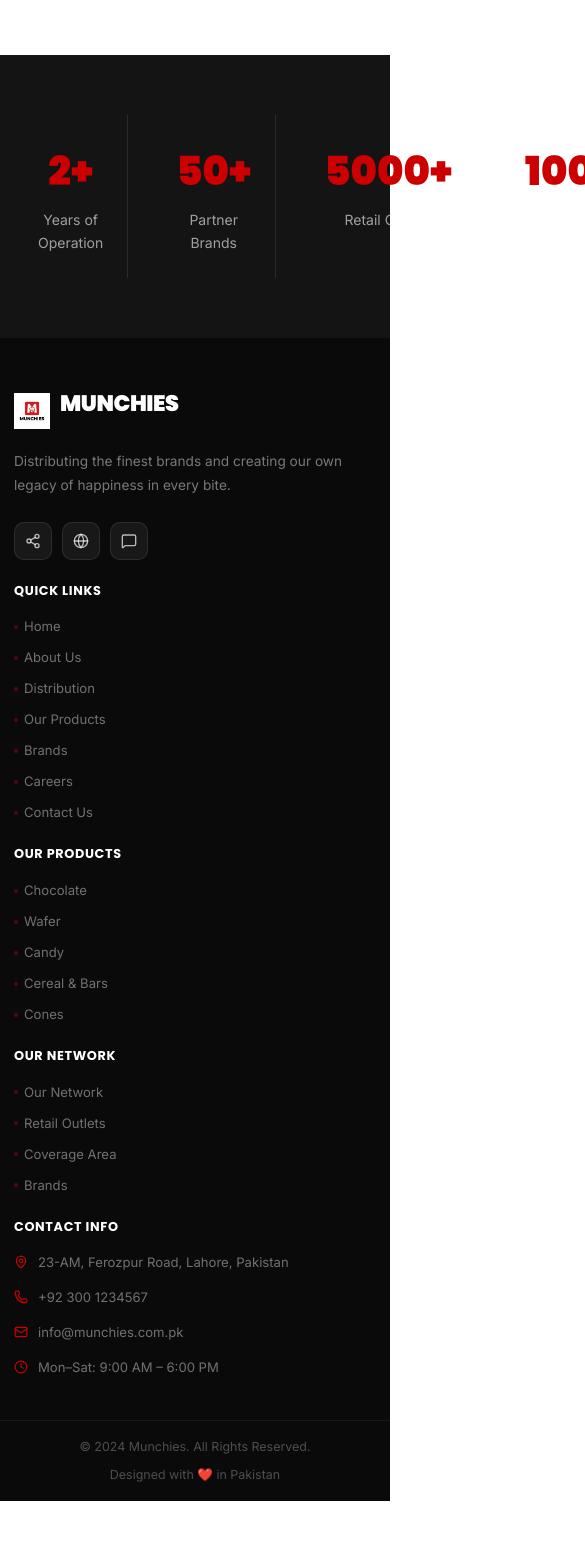
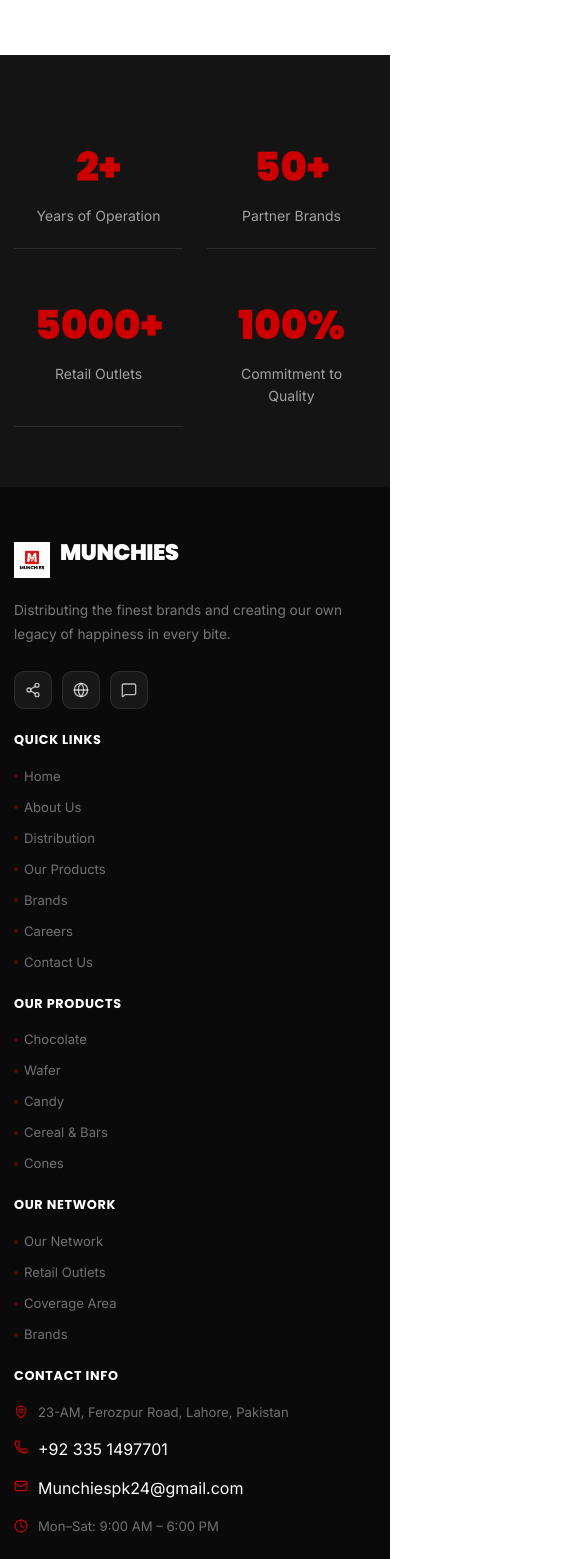
Before and after one commit to Sammalik8884/munchies-website, a React (Vite) app: page /about in a window 390 px wide. Shown: the part 2049-3608 px from the top of the page, 585 px wide, since content can reach past the window. Before the commit the page ends 3550 px from the top, so only its background shows below. Built offline with nearby package versions, Linux system fonts and the light colour scheme.

Commit message:
fix: scroll-to-top on nav, About stats mobile grid, real email/WhatsApp, clickable footer contact

```diff
--- a/src/App.jsx
+++ b/src/App.jsx
@@ -1,5 +1,6 @@
 import { Routes, Route, useLocation } from 'react-router-dom'
 import { AnimatePresence } from 'framer-motion'
+import { useEffect } from 'react'
 import { LanguageProvider } from './context/LanguageContext'
 import Navbar from './components/Navbar'
 import Footer from './components/Footer'
@@ -11,12 +12,22 @@
 import Careers from './pages/Careers'
 import Contact from './pages/Contact'
 
+// Scrolls to top on every route change
+function ScrollToTop() {
+  const { pathname } = useLocation()
+  useEffect(() => {
+    window.scrollTo({ top: 0, behavior: 'instant' })
+  }, [pathname])
+  return null
+}
+
 function App() {
   const location = useLocation()
 
   return (
     <LanguageProvider>
       <div className="app">
+        <ScrollToTop />
         <Navbar />
         <AnimatePresence mode="wait">
           <Routes location={location} key={location.pathname}>
--- a/src/components/Footer.jsx
+++ b/src/components/Footer.jsx
@@ -52,7 +52,8 @@
               <Globe size={16} />
               </motion.a>
               <motion.a
-                href="https://wa.me/923001234567"
+                href="https://wa.me/923351497701"
+
                 target="_blank"
                 className="social-link"
                 whileHover={{ scale: 1.1 }}
@@ -64,6 +65,7 @@
           </div>
 
           {/* Quick Links */}
+
           <div className="footer-col">
             <h4>{f.quickLinks}</h4>
             <ul>
@@ -108,17 +110,18 @@
             </div>
             <div className="footer-contact-item">
               <Phone size={14} />
-              <span>{f.phone}</span>
+              <a href={`tel:${f.phone}`} style={{ color: 'inherit' }}>{f.phone}</a>
             </div>
             <div className="footer-contact-item">
               <Mail size={14} />
-              <span>{f.email}</span>
+              <a href={`mailto:${f.email}`} style={{ color: 'inherit' }}>{f.email}</a>
             </div>
             <div className="footer-contact-item">
               <Clock size={14} />
               <span>{f.hours}</span>
             </div>
           </div>
+
         </div>
       </div>
 
--- a/src/context/LanguageContext.jsx
+++ b/src/context/LanguageContext.jsx
@@ -67,9 +67,10 @@
       designed: 'Designed with',
       inPakistan: 'in Pakistan',
       address: '23-AM, Ferozpur Road, Lahore, Pakistan',
-      phone: '+92 300 1234567',
-      whatsapp: '+92 301 7654321',
-      email: 'info@munchies.com.pk',
+      phone: '+92 335 1497701',
+      whatsapp: '+92 335 1497701',
+      email: 'Munchiespk24@gmail.com',
+
       hours: 'Mon–Sat: 9:00 AM – 6:00 PM',
     },
     about: {
@@ -129,8 +130,9 @@
       label: 'CONTACT US',
       title: "We'd love to hear from you.",
       address: { label: 'Head Office', value: '23-AM, Ferozpur Road, Lahore, Pakistan' },
-      phone: { label: 'Phone / WhatsApp', value: '+92 300 1234567\n+92 301 7654321' },
-      email: { label: 'Email', value: 'info@munchies.com.pk' },
+      phone: { label: 'Phone / WhatsApp', value: '+92 335 1497701' },
+      email: { label: 'Email', value: 'Munchiespk24@gmail.com' },
+
       hours: { label: 'Business Hours', value: 'Monday – Saturday\n9:00 AM – 6:00 PM' },
       form: {
         title: 'Send us a Message',
@@ -207,9 +209,10 @@
       designed: 'ڈیزائن کیا گیا',
       inPakistan: 'پاکستان میں',
       address: '23-AM، فیروزپور روڈ، لاہور، پاکستان',
-      phone: '+92 300 1234567',
-      whatsapp: '+92 301 7654321',
-      email: 'info@munchies.com.pk',
+      phone: '+92 335 1497701',
+      whatsapp: '+92 335 1497701',
+      email: 'Munchiespk24@gmail.com',
+
       hours: 'پیر–ہفتہ: صبح 9 بجے – شام 6 بجے',
     },
     about: {
@@ -269,8 +272,9 @@
       label: 'رابطہ کریں',
       title: 'ہم آپ سے سننا چاہتے ہیں۔',
       address: { label: 'ہیڈ آفس', value: '23-AM، فیروزپور روڈ، لاہور، پاکستان' },
-      phone: { label: 'فون / واٹس ایپ', value: '+92 300 1234567\n+92 301 7654321' },
-      email: { label: 'ای میل', value: 'info@munchies.com.pk' },
+      phone: { label: 'فون / واٹس ایپ', value: '+92 335 1497701' },
+      email: { label: 'ای میل', value: 'Munchiespk24@gmail.com' },
+
       hours: { label: 'کاروباری اوقات', value: 'پیر – ہفتہ\nصبح 9 بجے – شام 6 بجے' },
       form: {
         title: 'ہمیں پیغام بھیجیں',
--- a/src/index.css
+++ b/src/index.css
@@ -1219,8 +1219,28 @@
 .form-success { text-align: center; padding: 48px; color: var(--primary); font-family: var(--font-heading); font-weight: 700; }
 
 /* ================================================
+   ABOUT DARK STATS BANNER
+   ================================================ */
+
+.about-dark-stats {
+  display: grid;
+  grid-template-columns: repeat(4, 1fr);
+  gap: 24px;
+}
+
+.about-dark-stat-item {
+  text-align: center;
+  padding: 24px;
+}
+
+.about-dark-stat-item.has-border {
+  border-right: 1px solid rgba(255, 255, 255, 0.1);
+}
+
+/* ================================================
    PAGE TRANSITION
    ================================================ */
+
 
 .page-transition-wrapper { min-height: 100vh; }
 
@@ -1291,6 +1311,12 @@
   .why-choose { padding: 44px 24px; }
   .why-choose h2 { font-size: 1.5rem; margin-bottom: 24px; }
   .why-grid { grid-template-columns: 1fr 1fr; gap: 16px; }
+
+  /* About dark stats */
+  .about-dark-stats { grid-template-columns: 1fr 1fr; }
+  .about-dark-stat-item.has-border { border-right: none; border-bottom: 1px solid rgba(255,255,255,0.1); }
+  .about-dark-stat-item:nth-child(even).has-border { border-right: none; }
+  .about-dark-stat-item { padding: 20px 12px; }
 
   /* Brands section */
   .brands-section { padding: 48px 0; }
--- a/src/pages/About.jsx
+++ b/src/pages/About.jsx
@@ -109,7 +109,7 @@
       <section style={{ background: 'var(--bg-dark)', padding: '60px 0' }}>
         <div className="container">
           <motion.div
-            style={{ display: 'grid', gridTemplateColumns: 'repeat(4, 1fr)', gap: 24 }}
+            className="about-dark-stats"
             variants={container}
             initial="hidden"
             whileInView="show"
@@ -124,7 +124,7 @@
               <motion.div
                 key={i}
                 variants={fadeUp}
-                style={{ textAlign: 'center', padding: '24px', borderRight: i < 3 ? '1px solid rgba(255,255,255,0.1)' : 'none' }}
+                className={`about-dark-stat-item${i < 3 ? ' has-border' : ''}`}
               >
                 <div style={{ fontFamily: 'var(--font-heading)', fontSize: '2.5rem', fontWeight: 900, color: 'var(--primary)' }}>
                   {s.num}
@@ -137,6 +137,7 @@
           </motion.div>
         </div>
       </section>
+
     </PageTransition>
   )
 }
```
